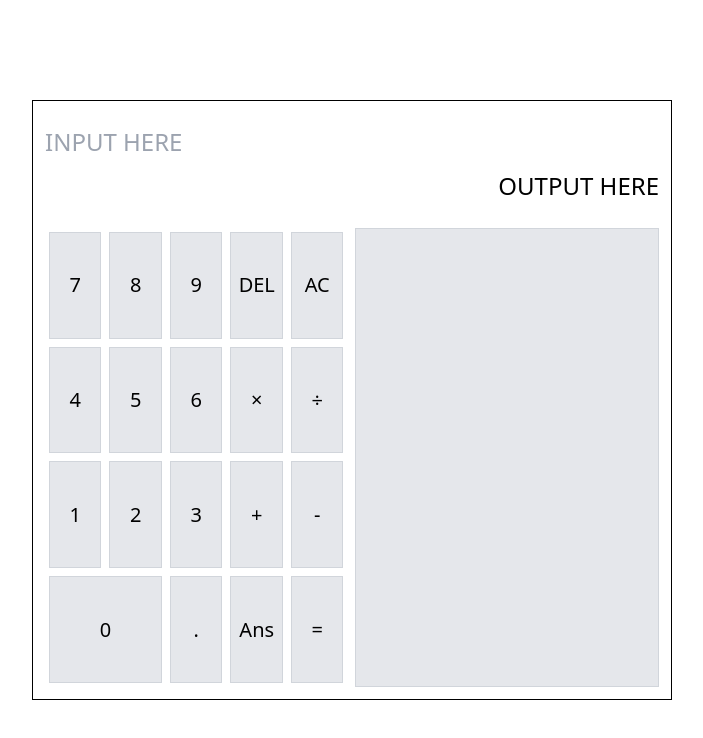
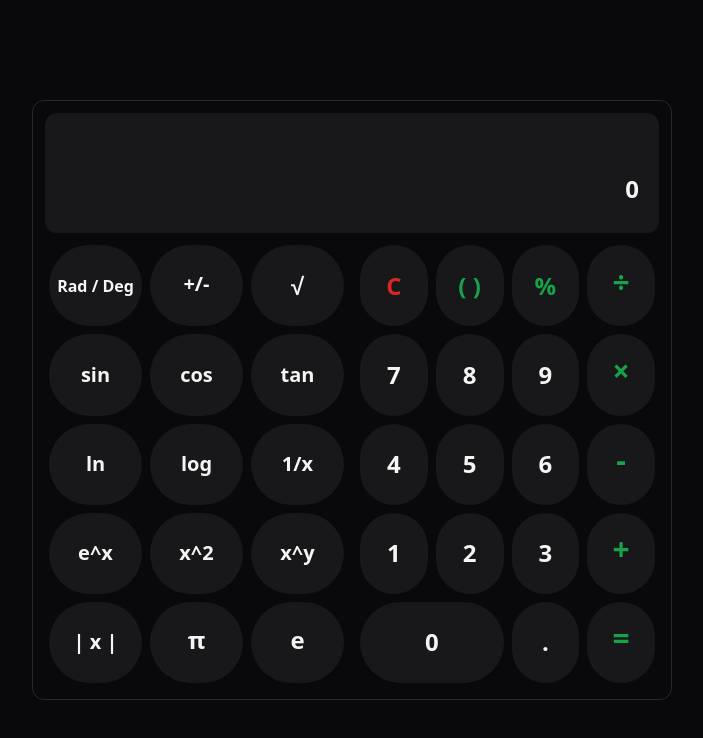
Before and after one commit to francescaartes/calculator, a website: page dist/index.html in a window 1280 px wide. Shown: the whole page, without its empty margins (288-991 px from the left). Drawn offline with Linux system fonts and the light colour scheme.

Commit message:
main-btns update

```diff
--- a/dist/index.html
+++ b/dist/index.html
@@ -6,39 +6,55 @@
     <title>Calculator</title>
     <link rel="stylesheet" href="output.css">
 </head>
-<body class="flex justify-center items-center w-screen h-screen">
-    <div class="flex border border-black  md:w-1/2 md:h-3/4 p-3 items-center flex-col w-screen h-screen">
-        <div class="w-full h-1/4 flex flex-col" id="input-output">
-            <input type="text" class="focus:outline-none w-full h-1/2 text-2xl" id="input" placeholder="INPUT HERE"/>
-            <div class="w-full h-1/2 text-2xl text-right" id="output">OUTPUT HERE</div>
+<body class="flex justify-center items-center w-screen h-screen bg-zinc-950 text-stone-100 font-semibold text-2xl overflow-hidden">
+    <div class="flex md:w-1/2 md:h-3/4 p-3 items-center flex-col w-screen h-screen gap-2 border border-zinc-800 rounded-xl">
+        <div class="w-full h-1/4 flex flex-col bg-zinc-900 p-5 rounded-xl" id="input-output">
+            <input type="text" class="focus:outline-none w-full h-1/2 bg-inherit" id="input" />
+            <div class="w-full h-1/2 text-right" id="output">0</div>
         </div>
-        <div class="w-full h-full flex flex-col-reverse sm:flex-row gap-2 " id="calcu-btns">
-            <div class="w-full h-full p-1 grid grid-cols-5 grid-rows-4 gap-2" id="main-btns">
-                <button class="border border-gray-300 bg-gray-200 text-xl">7</button>
-                <button class="border border-gray-300 bg-gray-200 text-xl">8</button>
-                <button class="border border-gray-300 bg-gray-200 text-xl">9</button>
-                <button class="border border-gray-300 bg-gray-200 text-xl">DEL</button>
-                <button class="border border-gray-300 bg-gray-200 text-xl">AC</button>
-                <button class="border border-gray-300 bg-gray-200 text-xl">4</button>
-                <button class="border border-gray-300 bg-gray-200 text-xl">5</button>
-                <button class="border border-gray-300 bg-gray-200 text-xl">6</button>
-                <button class="border border-gray-300 bg-gray-200 text-xl">×</button>
-                <button class="border border-gray-300 bg-gray-200 text-xl">÷</button>
-                <button class="border border-gray-300 bg-gray-200 text-xl">1</button>
-                <button class="border border-gray-300 bg-gray-200 text-xl">2</button>
-                <button class="border border-gray-300 bg-gray-200 text-xl">3</button>
-                <button class="border border-gray-300 bg-gray-200 text-xl">+</button>
-                <button class="border border-gray-300 bg-gray-200 text-xl">-</button>
-                <button class="col-span-2 border border-gray-300 bg-gray-200 text-xl">0</button>
-                <button class="border border-gray-300 bg-gray-200 text-xl">.</button>
-                <button class="border border-gray-300 bg-gray-200 text-xl">Ans</button>
-                <button class="border border-gray-300 bg-gray-200 text-xl">=</button>
+        <div class="w-full h-full flex flex-col-reverse sm:flex-row-reverse gap-2 " id="calcu-btns">
+            <div class="w-full h-full p-1 grid grid-cols-4 grid-rows-5 gap-2 *:rounded-full *:bg-zinc-900 " id="main-btns">
+                <button class="text-red-600 active:bg-zinc-800" id="clear-btn">C</button>
+                <button class="text-green-600 active:bg-zinc-800" id="parenthesis-btn">( )</button>
+                <button class="text-green-600 active:bg-zinc-800" id="percent-btn">%</button>
+                <button class="text-3xl text-green-600 pb-2 active:bg-zinc-800" id="divide-btn">÷</button>
+                <button class="active:bg-zinc-800" id="num-btn">7</button>
+                <button class="active:bg-zinc-800" id="num-btn">8</button>
+                <button class="active:bg-zinc-800" id="num-btn">9</button>
+                <button class="text-3xl text-green-600 pb-2 active:bg-zinc-800" id="multiply-btn">×</button>
+                <button class="active:bg-zinc-800" id="num-btn">4</button>
+                <button class="active:bg-zinc-800" id="num-btn">5</button>
+                <button class="active:bg-zinc-800" id="num-btn">6</button>
+                <button class="text-3xl text-green-600 pb-2 active:bg-zinc-800" id="minus-btn">-</button>
+                <button class="active:bg-zinc-800" id="num-btn">1</button>
+                <button class="active:bg-zinc-800" id="num-btn">2</button>
+                <button class="active:bg-zinc-800" id="num-btn">3</button>
+                <button class="text-3xl text-green-600 pb-2 active:bg-zinc-800" id="add-btn">+</button>
+                <button class="active:bg-zinc-800 col-span-2" id="num-btn">0</button>
+                <button class="active:bg-zinc-800" id="point-btn">.</button>
+                <button class="text-3xl text-green-600 pb-2 active:bg-zinc-800" id="equal-btn">=</button>
             </div>
-            <div class="border border-gray-300 w-full h-full p-1 bg-gray-200" id="function-btns">
+            <div class="w-full h-full p-1 grid grid-cols-3 grid-rows-5 gap-2 *:rounded-full *:bg-zinc-900 text-xl" id="function-btns">
+                <button class="active:bg-zinc-800 text-base">Rad / Deg</button>
+                <button class="active:bg-zinc-800 pb-1">+/-</button>
+                <button class="active:bg-zinc-800 text-2xl">√</button>
+                <button class="active:bg-zinc-800">sin</button>
+                <button class="active:bg-zinc-800">cos</button>
+                <button class="active:bg-zinc-800">tan</button>
+                <button class="active:bg-zinc-800">ln</button>
+                <button class="active:bg-zinc-800">log</button>
+                <button class="active:bg-zinc-800">1/x</button>
+                <button class="active:bg-zinc-800">e^x</button>
+                <button class="active:bg-zinc-800">x^2</button>
+                <button class="active:bg-zinc-800">x^y</button>
+                <button class="active:bg-zinc-800">| x |</button>
+                <button class="active:bg-zinc-800 text-2xl pb-1">π</button>
+                <button class="active:bg-zinc-800 text-2xl pb-1">e</button>
 
             </div>
         </div>
     </div>
 
 </body>
+<script src="script.js"></script>
 </html>
--- /dev/null
+++ b/dist/script.js
@@ -0,0 +1,13 @@
+const clearBtn = document.getElementById('clear-btn');
+const parenthesisBtn = document.getElementById('parenthesis-btn');
+const perrcentBtn = document.getElementById('percent-btn');
+const divideBtn = document.getElementById('divide-btn');
+const multiplyBtn = document.getElementById('multiply-btn');
+const minusBtn = document.getElementById('minus-btn');
+const addBtn = document.getElementById('add-btn');
+const signBtn = document.getElementById('sign-btn');
+const pointBtn = document.getElementById('point-btn');
+const equalBtn = document.getElementById('equal-btn');
+const numBtn = document.getElementById('num-btn');
+const input = document.getElementById('input').focus();
+const output = document.getElementById('output');
```
Also changed, not shown: dist/output.css.
